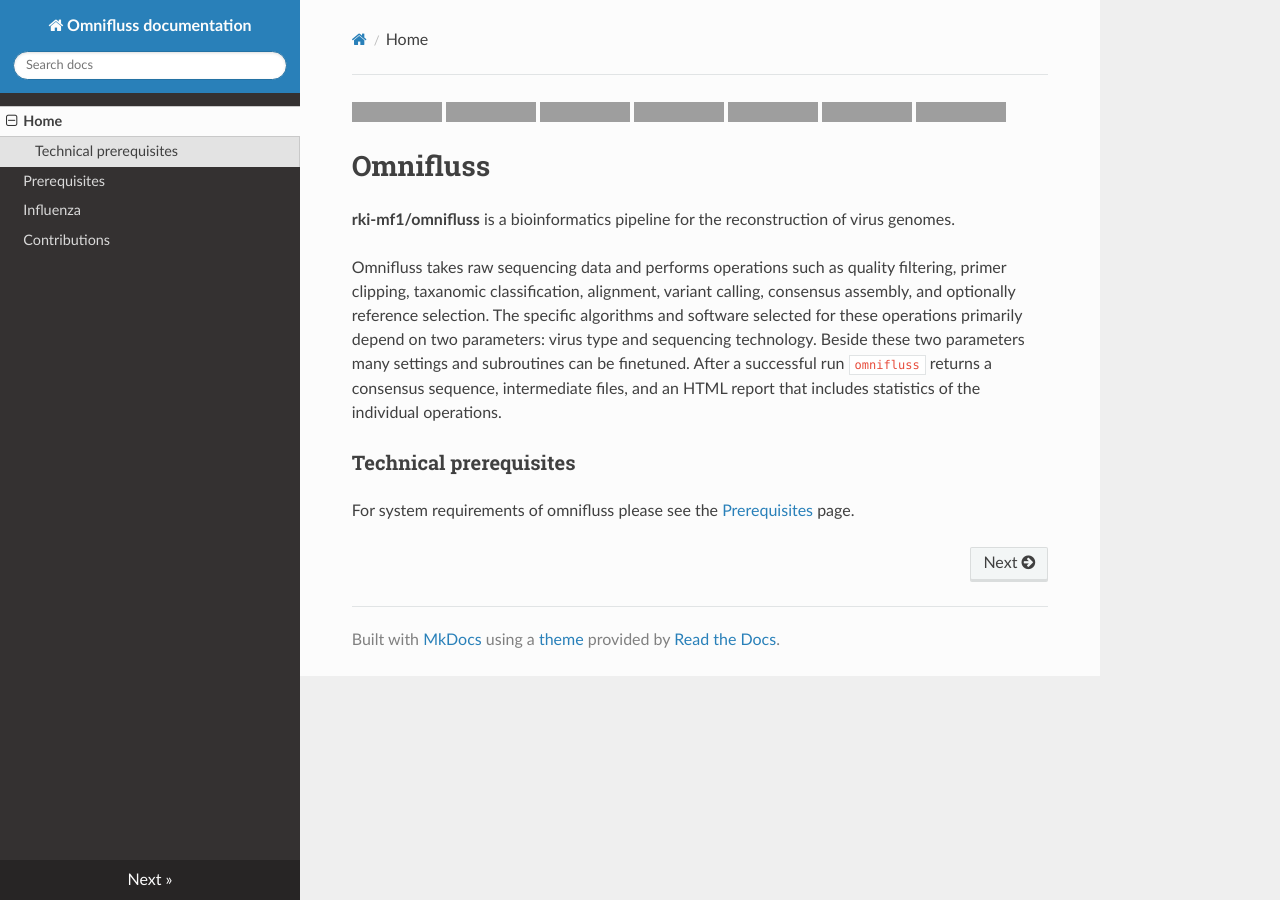
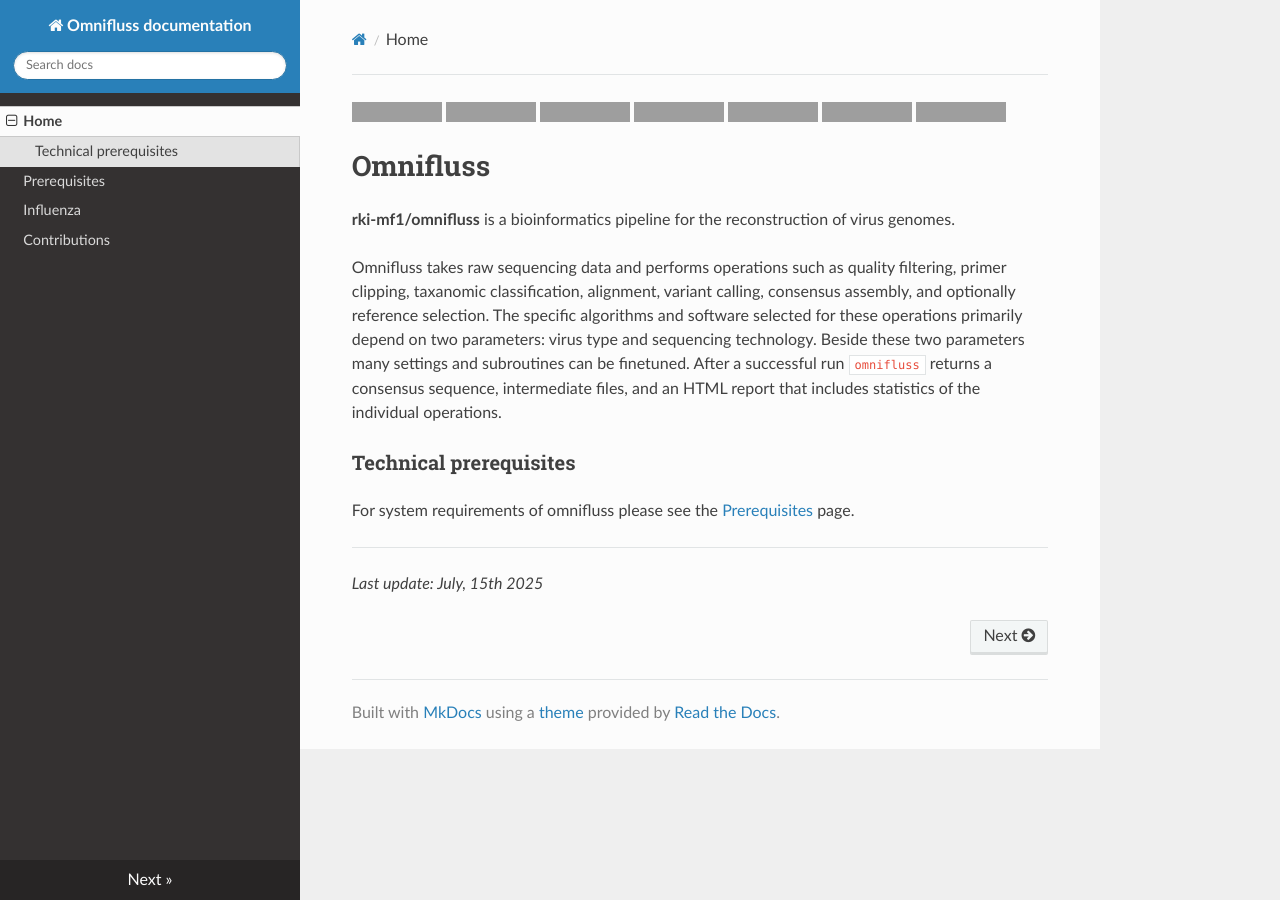
Before and after one commit to rki-mf1/omnifluss, an MkDocs documentation site: the page built from docs/index.md, in a window 1280 px wide, cut to the strip 0-900 px from the top of the page. Built offline with MkDocs 1.6.1, drawn with Linux system fonts in a browser that asks for light colours; nearby versions of some CDN libraries; grey boxes are pictures that could not be loaded.

Commit message:
Update index.md

```diff
--- a/docs/index.md
+++ b/docs/index.md
@@ -20,3 +20,8 @@ After a successful run `omnifluss` returns a consensus sequence, intermediate fi
 ### Technical prerequisites
 
 For system requirements of omnifluss please see the [Prerequisites](prerequisites.md) page.
+
+
+<hr>
+
+*Last update: July, 15th 2025*
```
